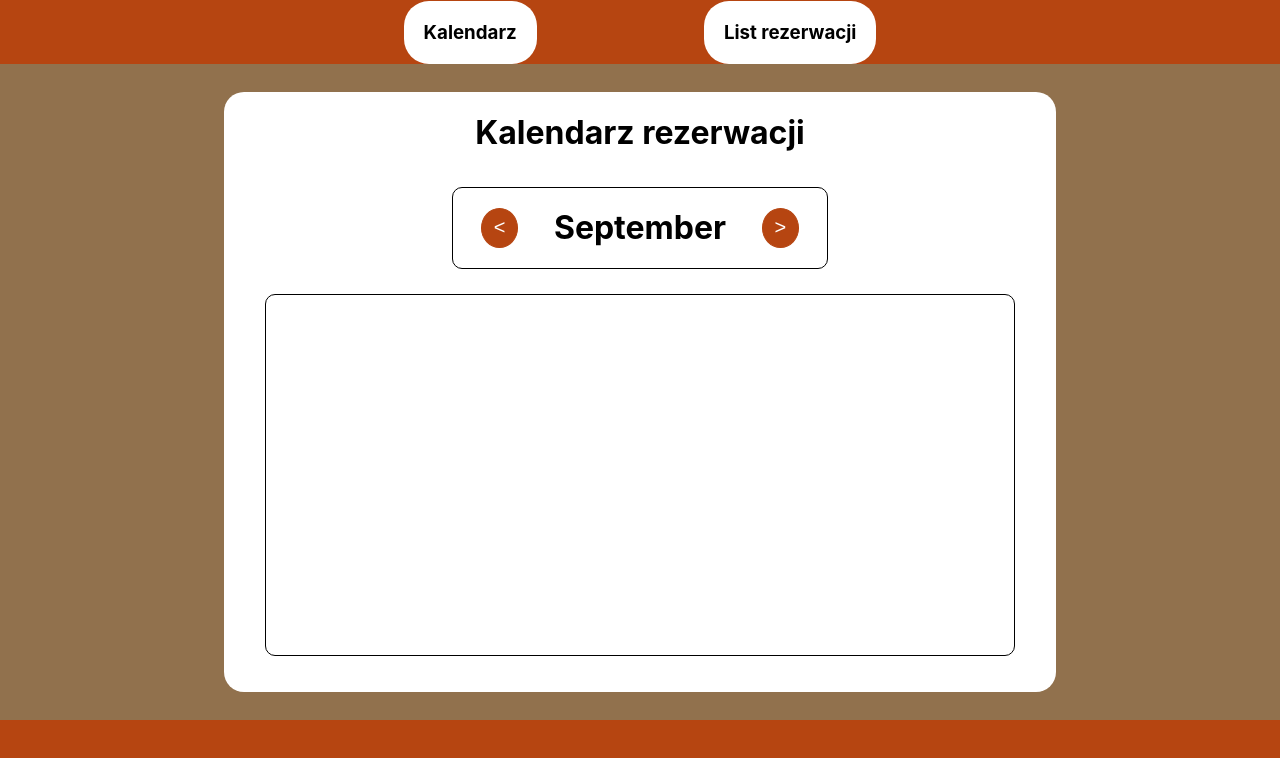
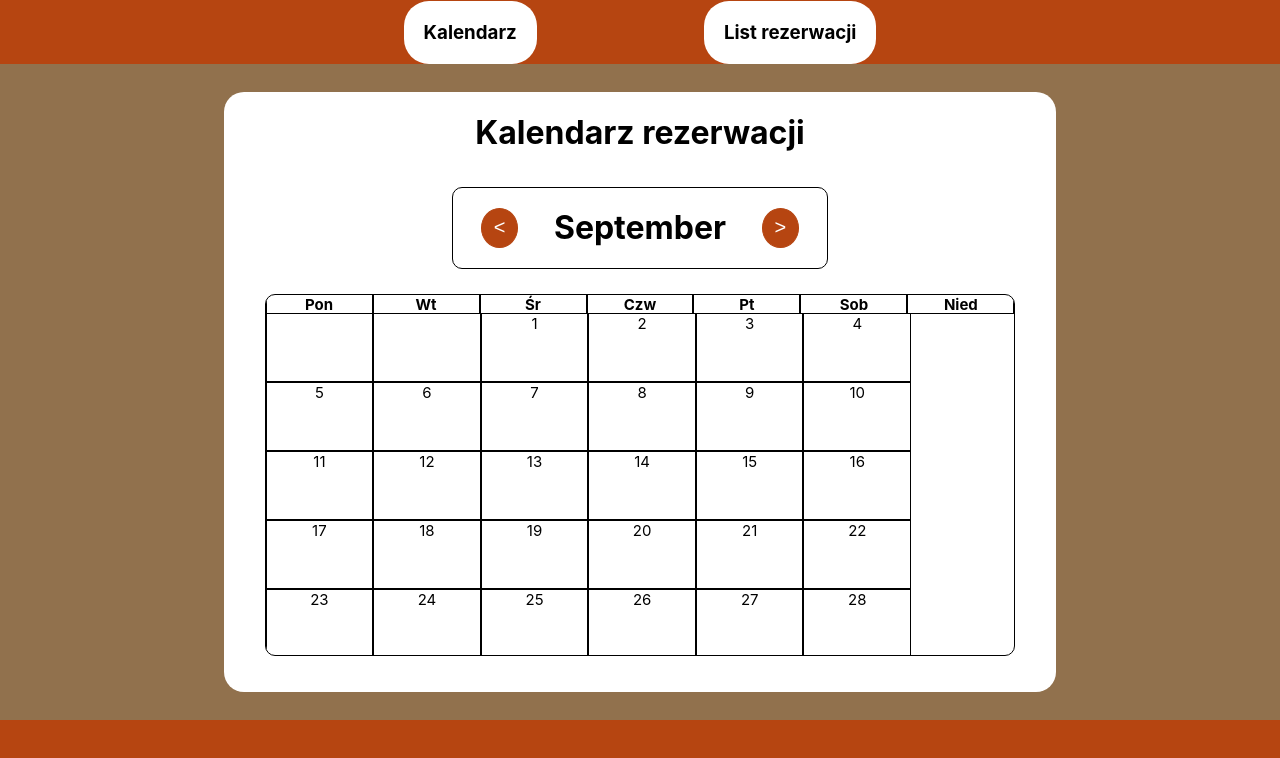
Before and after one commit to DaniilGamers/Lider2026Project.repo, a React (Create React App) app: page /kalendarz in a window 1280 px wide. Shown: the top 758 px of the page. Built offline with nearby package versions, Linux system fonts and the light colour scheme.

Commit message:
Day 8 - 08.10.2026

```diff
--- a/src/Components/Calendar/CalendarComponent.module.css
+++ b/src/Components/Calendar/CalendarComponent.module.css
@@ -62,6 +62,7 @@
     float: left;
     border: 1px solid black;
     border-radius: 10px;
+    overflow: hidden;
 }
 
 #monthBox>button
@@ -74,3 +75,47 @@
     border-radius: 100%;
 
 }
+
+#calendarWeekDaysBox
+{
+    width: 100%;
+    height: 5%;
+    display: flex;
+    justify-content: space-between;
+    align-items: center;
+
+}
+
+.calendarWeekDaysTexts
+{
+    width: 15%;
+    border: 1px solid black;
+    font-size: 15px;
+    height: 100%;
+    display: flex;
+    align-items: center;
+    justify-content: center;
+    font-weight: bold;
+}
+
+#daysBox
+{
+    width: 100%;
+    height: 93%;
+    display: flex;
+    flex-wrap: wrap;
+
+
+}
+
+.emptyDays, .daysEachBox
+{
+    width: 14.1%;
+    border: 1px solid black;
+    font-size: 15px;
+    height: 20%;
+    display: flex;
+    justify-content: center;
+    border: 1px solid black;
+
+}
--- a/src/Components/Calendar/CalendarComponent.tsx
+++ b/src/Components/Calendar/CalendarComponent.tsx
@@ -5,14 +5,32 @@ const CalendarComponent = () => {
 
     const [currentDate, setCurrentDate] = useState(new Date());
 
+    const [daysInMonth, setDaysInMonth] = useState([]);
+
+    const [startDay, setStartDay] = useState(0)
+
     const monthNumber = currentDate.getMonth() + 1;
 
     let monthName = currentDate.toLocaleString("default", { month: "long" });
     monthName = monthName.charAt(0).toUpperCase() + monthName.slice(1);
 
     useEffect(() => {
-        ///console.log(monthNumber);
-    })
+        const year = currentDate.getFullYear();
+        const month = currentDate.getMonth();
+        const date = new Date(year, month, 1);
+        const days = [];
+
+        while(date.getMonth() === month)
+            {
+                days.push(new Date(date));
+                date.setDate(date.getDate() + 1);
+            }
+        // @ts-ignore
+        setDaysInMonth(days);
+        setStartDay(new Date(year, month, 1).getDay());
+
+
+    },[currentDate])
 
     function nextMonth() {
 
@@ -32,6 +50,8 @@ const CalendarComponent = () => {
         });
     }
 
+    const weekdays = ['Pon', 'Wt', 'Śr', 'Czw', 'Pt', 'Sob', 'Nied']
+
     return (
         <div id={css.mainBox}>
             <div id={css.calendarBox}>
@@ -48,7 +68,25 @@ const CalendarComponent = () => {
                         <button onClick={nextMonth}>{">"}</button>
                     </div>
 
-                    <div id={css.datesBox}></div>
+                    <div id={css.datesBox}>
+
+                        <div id={css.calendarWeekDaysBox}>
+                            {weekdays.map((day, i) => <div className={css.calendarWeekDaysTexts} key={i}>{day}</div>)}
+                        </div>
+
+                        <div id={css.daysBox}>
+
+                            {Array.from({ length: startDay }).map((_, index) => (<div className={css.emptyDays} key={index}></div>))}
+
+                            {daysInMonth.map((day) => <div className={css.daysEachBox} key={day}>{
+                            // @ts-ignore
+                            day.getDate()
+                            }</div>)}
+                        </div>
+
+                    </div>
+
+
 
                 </div>
             </div>
```
